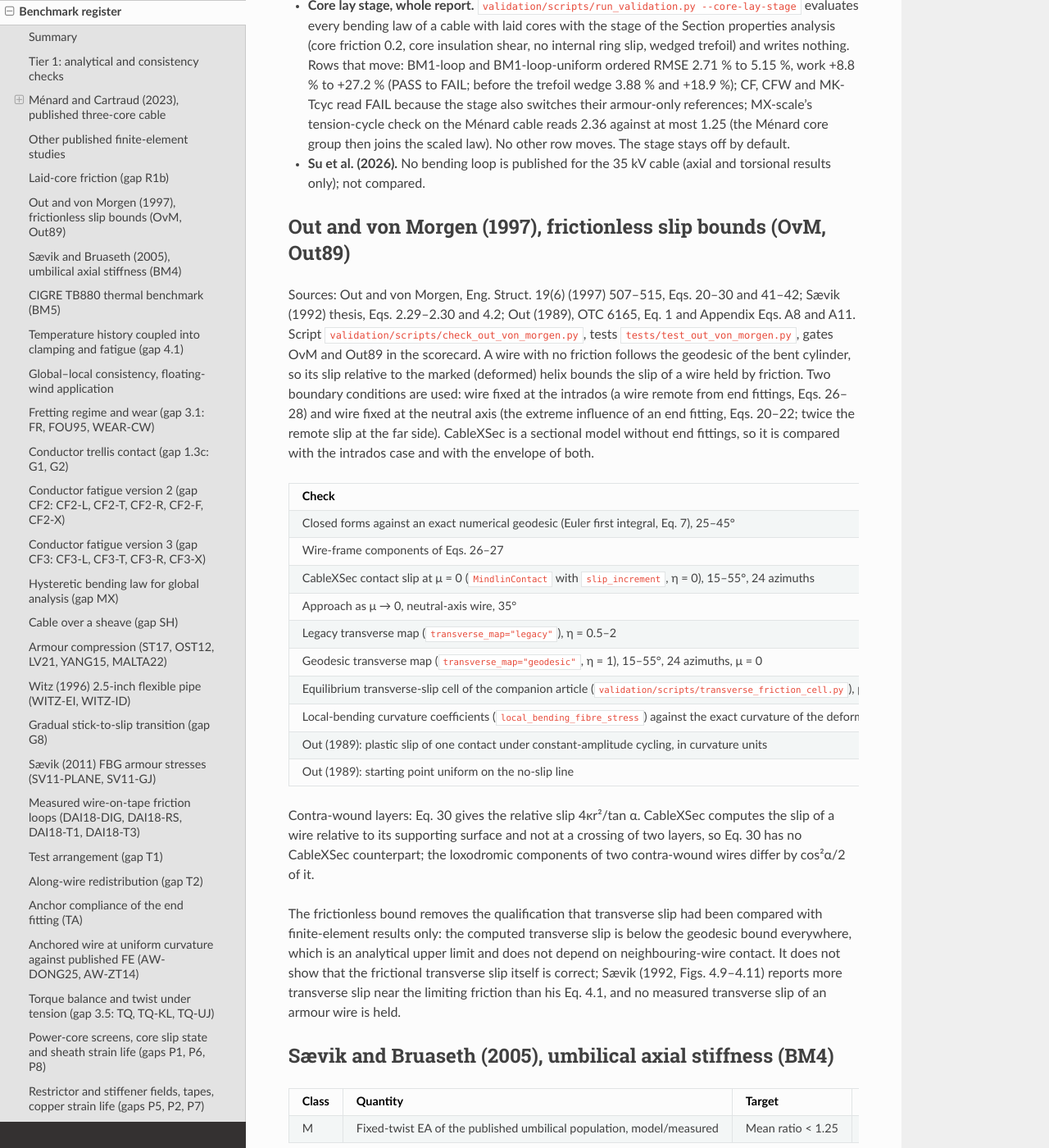
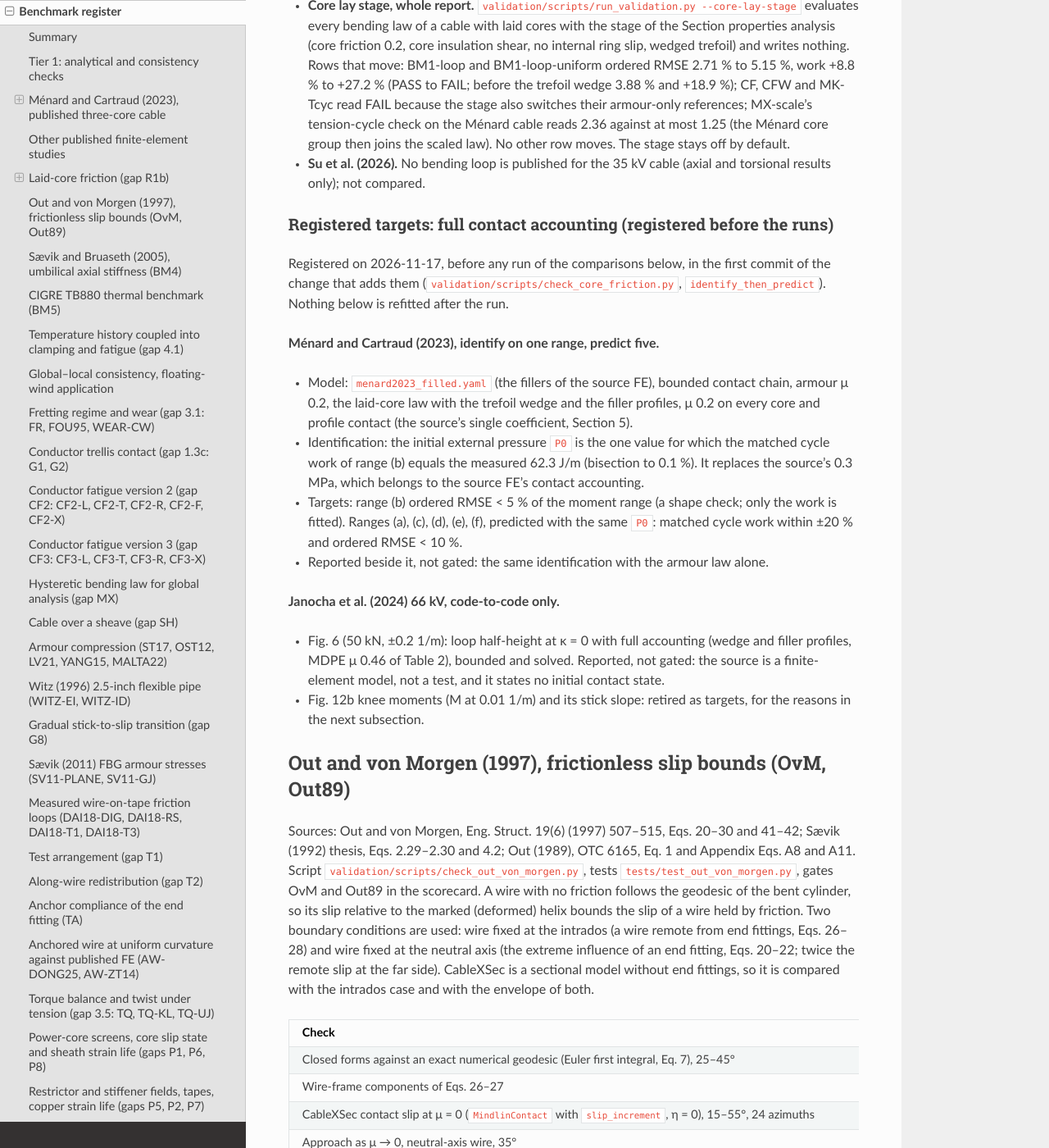
Before and after one commit to SMI-Lab-Inha/CableXSec, a Sphinx documentation site: the page built from doc/benchmarks.md, in a window 1280 px wide and 1400 px high, scrolled down 7520 px. Shown: the whole window at 82% size. Built offline with Sphinx 7.4.7 and the Read the Docs theme 3.1.0, drawn with Linux system fonts in a browser that asks for light colours.

Commit message:
docs: register the targets of the full-accounting core friction comparisons
Targets of the Menard identify-then-predict comparison and the
code-to-code Janocha comparison, registered before the runs.

Signed-off-by: Jae Hoon Seo <jaehoon.seo@inha.ac.kr>

```diff
--- a/doc/benchmarks.md
+++ b/doc/benchmarks.md
@@ -317,6 +317,37 @@ registered before the runs; nothing was refitted.
   default.
 - **Su et al. (2026).** No bending loop is published for the 35 kV cable
   (axial and torsional results only); not compared.
+
+### Registered targets: full contact accounting (registered before the runs)
+
+Registered on 2026-11-17, before any run of the comparisons below, in the
+first commit of the change that adds them (`validation/scripts/check_core_friction.py`,
+`identify_then_predict`). Nothing below is refitted after the run.
+
+**Ménard and Cartraud (2023), identify on one range, predict five.**
+
+- Model: `menard2023_filled.yaml` (the fillers of the source FE), bounded
+  contact chain, armour μ 0.2, the laid-core law with the trefoil wedge and
+  the filler profiles, μ 0.2 on every core and profile contact (the source's
+  single coefficient, Section 5).
+- Identification: the initial external pressure `P0` is the one value for
+  which the matched cycle work of range (b) equals the measured 62.3 J/m
+  (bisection to 0.1 %). It replaces the source's 0.3 MPa, which belongs to
+  the source FE's contact accounting.
+- Targets: range (b) ordered RMSE < 5 % of the moment range (a shape check;
+  only the work is fitted). Ranges (a), (c), (d), (e), (f), predicted with the
+  same `P0`: matched cycle work within ±20 % and ordered RMSE < 10 %.
+- Reported beside it, not gated: the same identification with the armour law
+  alone.
+
+**Janocha et al. (2024) 66 kV, code-to-code only.**
+
+- Fig. 6 (50 kN, ±0.2 1/m): loop half-height at κ = 0 with full accounting
+  (wedge and filler profiles, MDPE μ 0.46 of Table 2), bounded and solved.
+  Reported, not gated: the source is a finite-element model, not a test, and
+  it states no initial contact state.
+- Fig. 12b knee moments (M at 0.01 1/m) and its stick slope: retired as
+  targets, for the reasons in the next subsection.
 
 ## Out and von Morgen (1997), frictionless slip bounds (OvM, Out89)
 
```
